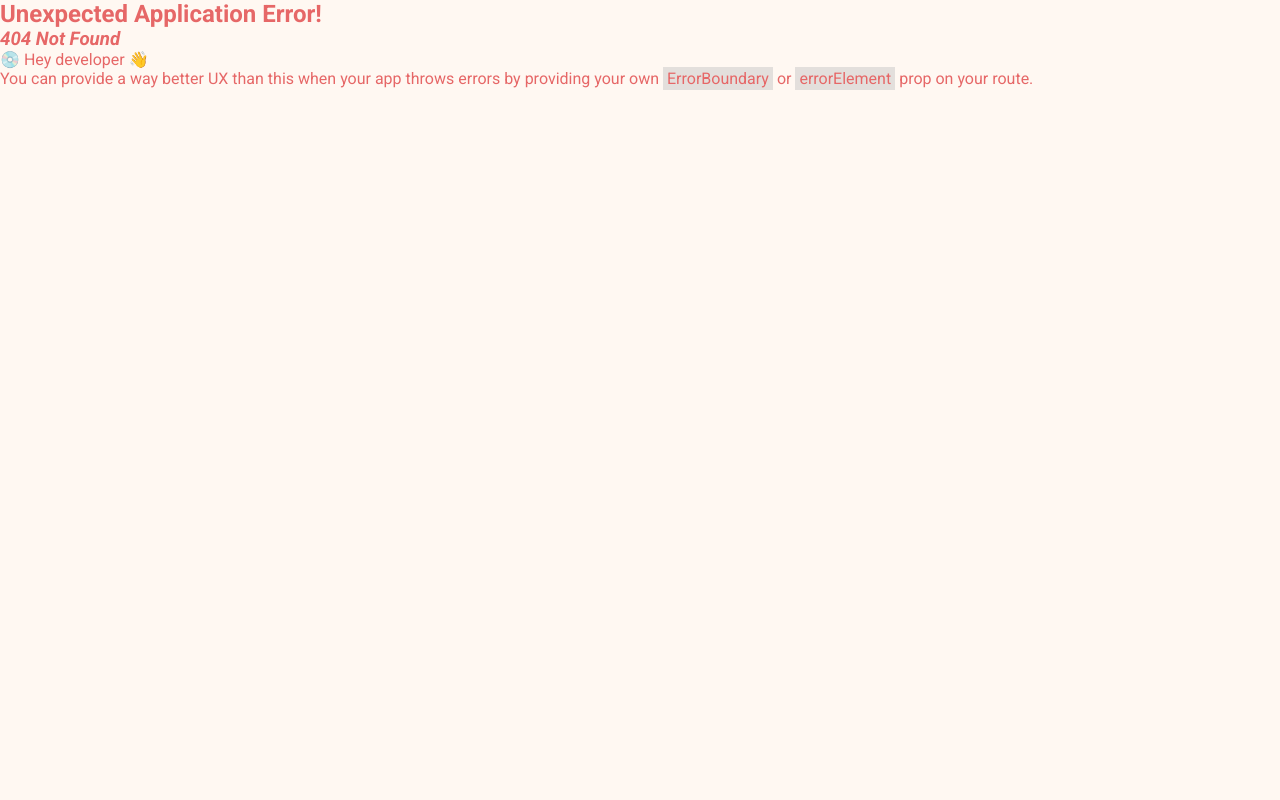
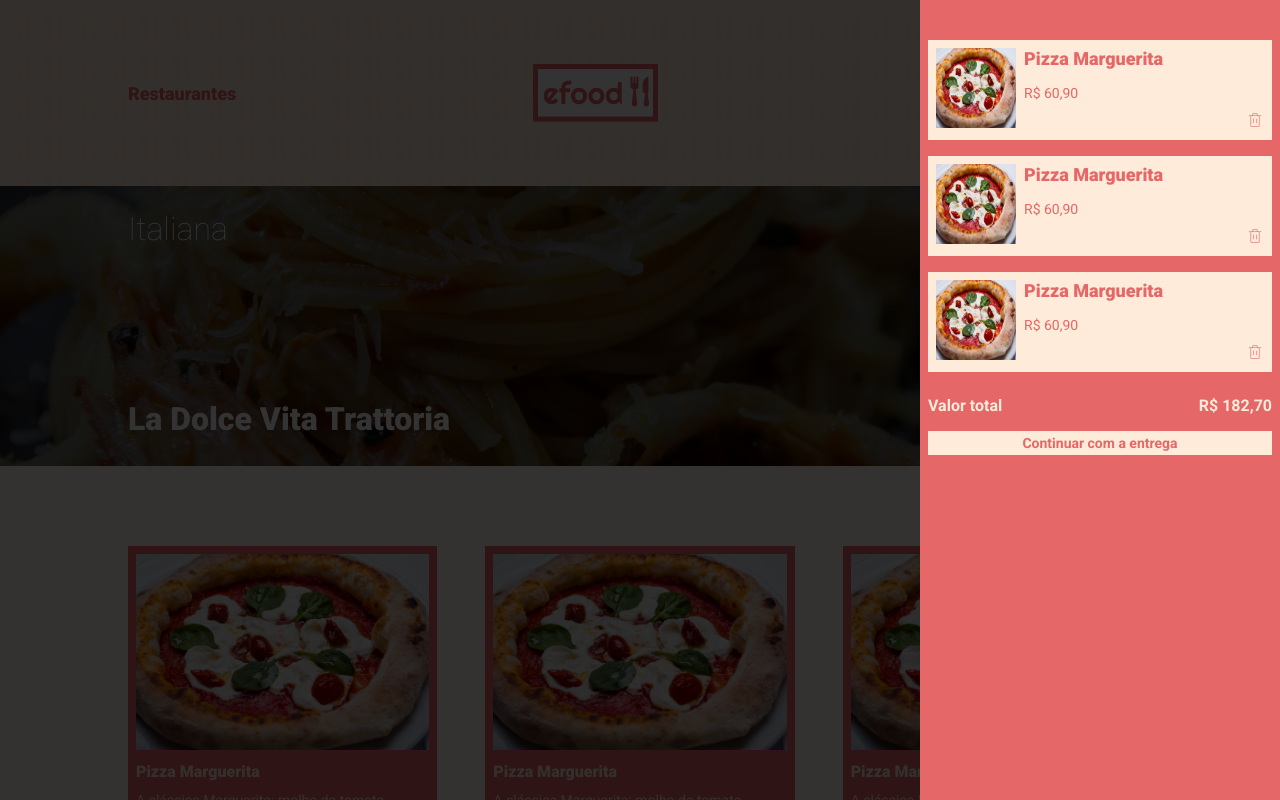
Before and after one commit to carlosebl/efood, a React (Create React App) app: page /carrinho in a window 1280 px wide. Before the commit this address had no page. Shown: the top 800 px of the page. Built offline with nearby package versions, Linux system fonts and the light colour scheme.

Commit message:
carrinho criado

```diff
--- a/src/App.tsx
+++ b/src/App.tsx
@@ -3,6 +3,7 @@ import { GlobalCss } from './styles'
 import Home from './pages/Home'
 import Perfil from './pages/Perfil'
 import ModalPage from './pages/Modal'
+import Carrinho from './pages/Carrinho'
 
 const rotas = createBrowserRouter([
   {
@@ -10,7 +11,8 @@ const rotas = createBrowserRouter([
     element: <Home />
   },
   { path: '/perfil', element: <Perfil /> },
-  { path: '/modal', element: <ModalPage /> }
+  { path: '/modal', element: <ModalPage /> },
+  { path: '/carrinho', element: <Carrinho /> }
 ])
 
 function App() {
--- /dev/null
+++ b/src/components/ItemCarrinho/index.tsx
@@ -0,0 +1,26 @@
+import {
+  DetalhesCarrinho,
+  ImagemCarrinho,
+  ItemCarrinhoContainer,
+  Lixeira
+} from './styles'
+import pizza from '../../assets/images/pizza.png'
+import lixeira from '../../assets/images/lixeira.png'
+import { Link } from 'react-router-dom'
+
+const ItemCarrinho = () => (
+  <ItemCarrinhoContainer>
+    <ImagemCarrinho src={pizza} alt="pizza" />
+    <DetalhesCarrinho>
+      <h3>Pizza Marguerita</h3>
+      <p>R$ 60,90</p>
+    </DetalhesCarrinho>
+    <div>
+      <Link to="/">
+        <Lixeira src={lixeira} alt="" />
+      </Link>
+    </div>
+  </ItemCarrinhoContainer>
+)
+
+export default ItemCarrinho
--- /dev/null
+++ b/src/components/ItemCarrinho/styles.ts
@@ -0,0 +1,37 @@
+import styled from 'styled-components'
+import { cores } from '../../styles'
+
+export const ItemCarrinhoContainer = styled.div`
+  background-color: ${cores.bege};
+  color: ${cores.laranja};
+  padding: 8px;
+  width: 344px;
+  height: 100px;
+  display: flex;
+  margin-left: 8px;
+  margin-bottom: 16px;
+`
+
+export const ImagemCarrinho = styled.img`
+  width: 80px;
+  height: 80px;
+`
+
+export const DetalhesCarrinho = styled.div`
+  margin-left: 8px;
+
+  h3 {
+    font-size: 18px;
+    font-weight: 900;
+  }
+
+  p {
+    font-size: 14px;
+    margin-top: 16px;
+  }
+`
+
+export const Lixeira = styled.img`
+  margin-top: 64px;
+  margin-left: 84px;
+`
--- a/src/components/Modal/index.tsx
+++ b/src/components/Modal/index.tsx
@@ -31,12 +31,12 @@ const Modal = () => (
           </p>
           <p>Serve: de 2 a 3 pessoas</p>
           <Botao>
-            <Link to="/">Adicionar ao carrinho - R$ 60,90</Link>
+            <Link to="/carrinho">Adicionar ao carrinho - R$ 60,90</Link>
           </Botao>
         </ModalDescricao>
         <BotaoFechar>
           <Link to="/perfil">
-            <img src={close} alt="" />
+            <img src={close} alt="X" />
           </Link>
         </BotaoFechar>
       </ModalContainer>
--- /dev/null
+++ b/src/containers/BarraLateral/index.tsx
@@ -0,0 +1,11 @@
+import { BarraLateralContainer } from './styles'
+
+export type Props = {
+  children: JSX.Element
+}
+
+const BarraLateral = ({ children }: Props) => (
+  <BarraLateralContainer>{children}</BarraLateralContainer>
+)
+
+export default BarraLateral
--- /dev/null
+++ b/src/containers/BarraLateral/styles.ts
@@ -0,0 +1,13 @@
+import styled from 'styled-components'
+import { cores } from '../../styles'
+
+export const BarraLateralContainer = styled.aside`
+  background-color: ${cores.laranja};
+  color: ${cores.bege};
+  position: absolute;
+  top: 0;
+  right: 0;
+  width: 360px;
+  height: 1784px;
+  padding-top: 40px;
+`
--- /dev/null
+++ b/src/pages/Carrinho/index.tsx
@@ -0,0 +1,32 @@
+import { Overlay } from '../../styles'
+import Perfil from '../Perfil'
+import overlay from '../../assets/images/overlay.png'
+import BarraLateral from '../../containers/BarraLateral'
+import ItemCarrinho from '../../components/ItemCarrinho'
+import { Link } from 'react-router-dom'
+import { BotaoCarrinho, CarrinhoInfo } from './styles'
+
+const Carrinho = () => (
+  <>
+    <Overlay src={overlay} />
+    <BarraLateral>
+      <div>
+        <div>
+          <ItemCarrinho />
+          <ItemCarrinho />
+          <ItemCarrinho />
+        </div>
+        <CarrinhoInfo>
+          <h4>Valor total</h4>
+          <h4>R$ 182,70</h4>
+        </CarrinhoInfo>
+        <BotaoCarrinho>
+          <Link to="/">Continuar com a entrega</Link>
+        </BotaoCarrinho>
+      </div>
+    </BarraLateral>
+    <Perfil />
+  </>
+)
+
+export default Carrinho
--- /dev/null
+++ b/src/pages/Carrinho/styles.ts
@@ -0,0 +1,29 @@
+import styled from 'styled-components'
+import { cores } from '../../styles'
+
+export const CarrinhoInfo = styled.div`
+  display: flex;
+  justify-content: space-between;
+  padding: 0 8px;
+  margin-top: 24px;
+  margin-bottom: 16px;
+`
+
+export const BotaoCarrinho = styled.div`
+  background-color: ${cores.bege};
+  color: ${cores.laranja};
+  font-size: 14px;
+  font-weight: bold;
+  border: none;
+  cursor: pointer;
+  padding-top: 4px;
+  padding-bottom: 4px;
+  text-align: center;
+  margin-left: 8px;
+  margin-right: 8px;
+
+  a {
+    text-decoration: none;
+    color: ${cores.laranja};
+  }
+`
```
Also changed, not shown: src/assets/images/lixeira.png (added).
